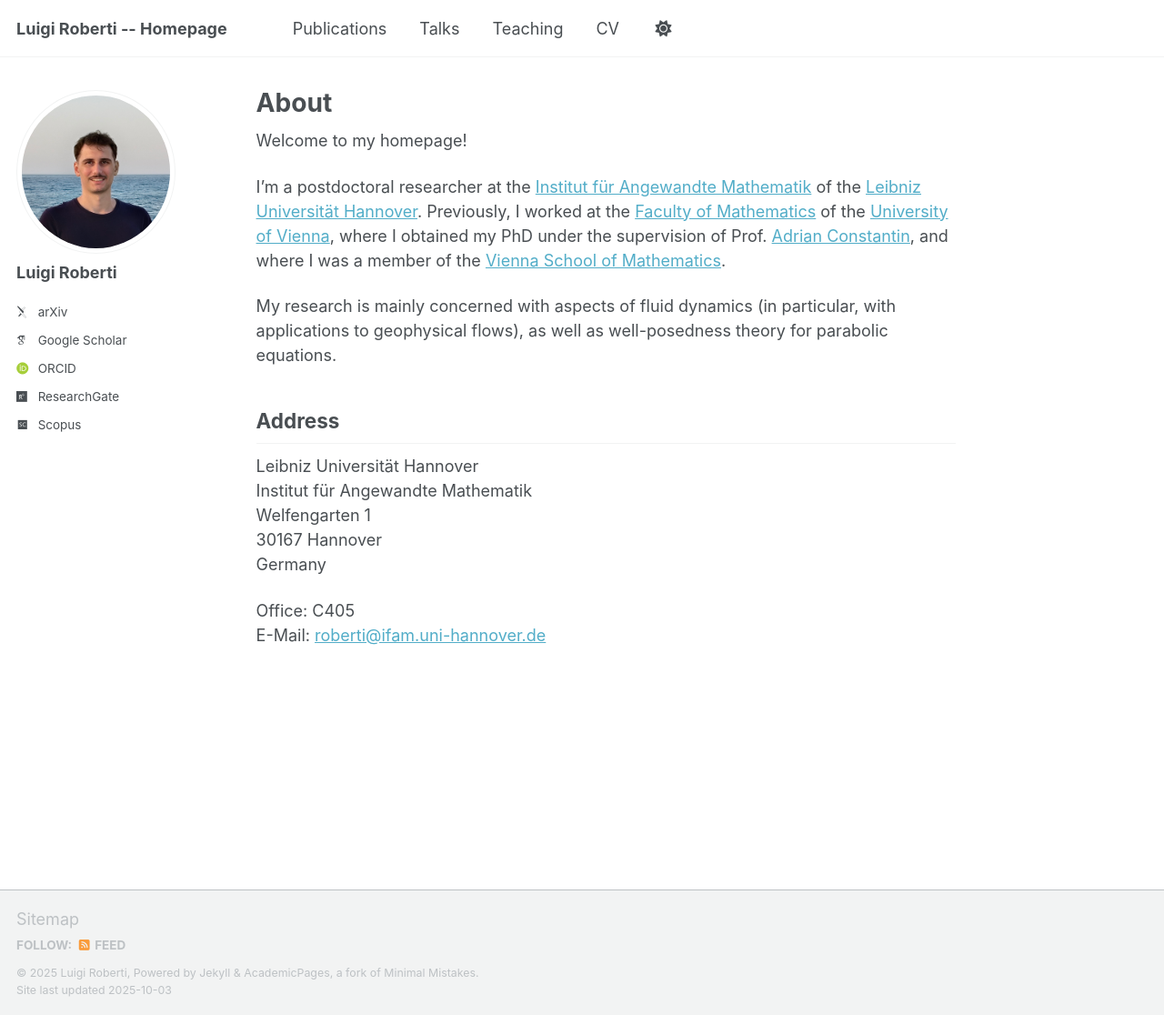
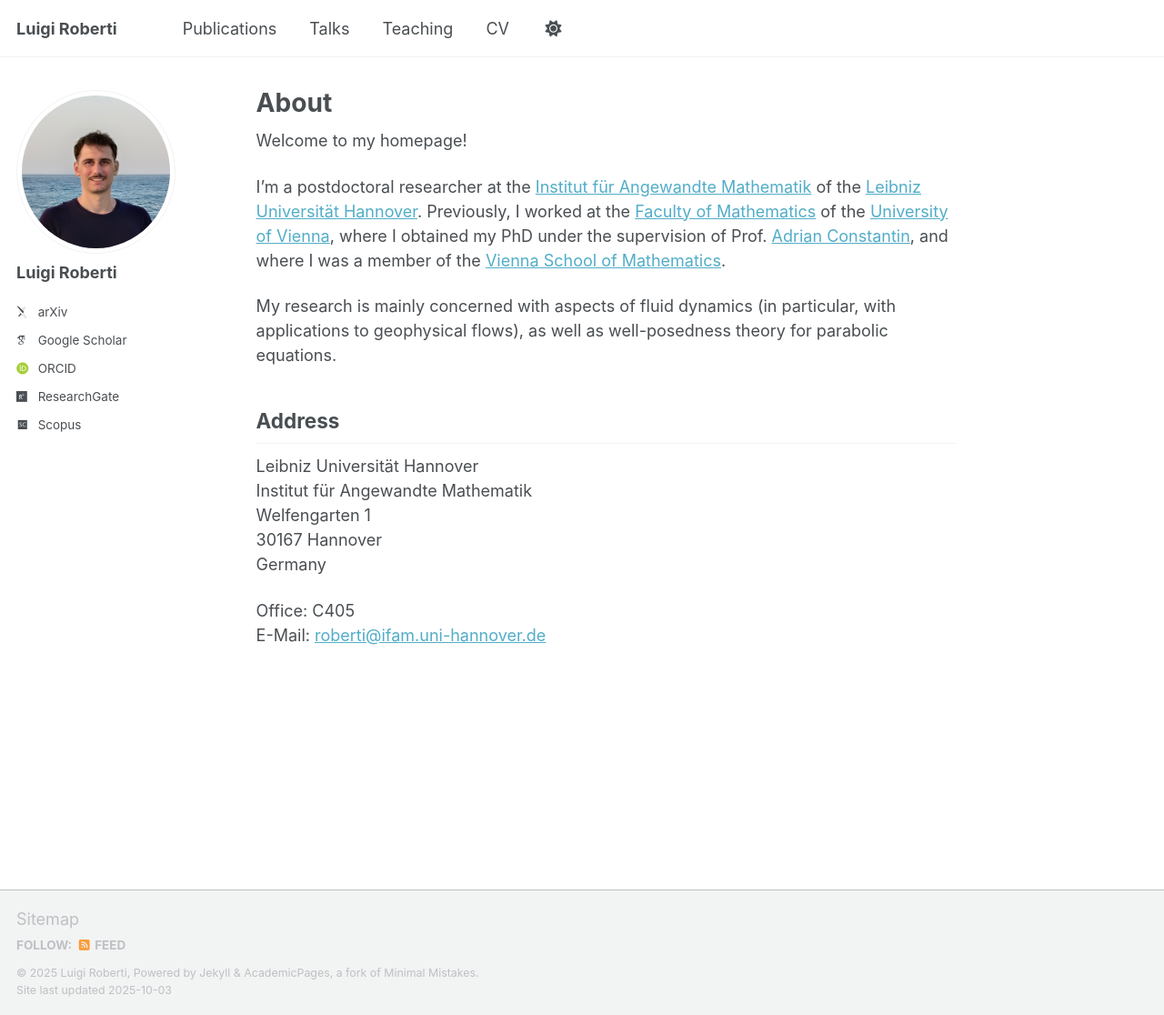
Before and after one commit to luigi-roberti/luigi-roberti.github.io, a Jekyll site: the page built from _pages/about.md, in a window 1280 px wide and 1116 px high. Shown: the whole window at 91% size. Built offline with Jekyll 4.4.1, drawn with Linux system fonts in a browser that asks for light colours; some web fonts are replaced; a script that is not in the unit is left out.

Commit message:
Update _config.yml

```diff
--- a/_config.yml
+++ b/_config.yml
@@ -9,7 +9,7 @@
 # Basic Site Settings
 locale                   : "en-US"
 site_theme               : "default" # Currently available options are "default", "air"
-title                    : "Luigi Roberti -- Homepage"
+title                    : "Luigi Roberti"
 title_separator          : "-"
 name                     : &name "Luigi Roberti"
 description              : &description "Luigi Roberti's personal webpage"   # Update this with a general description of your site, this is the default if not overridden by a page
```
